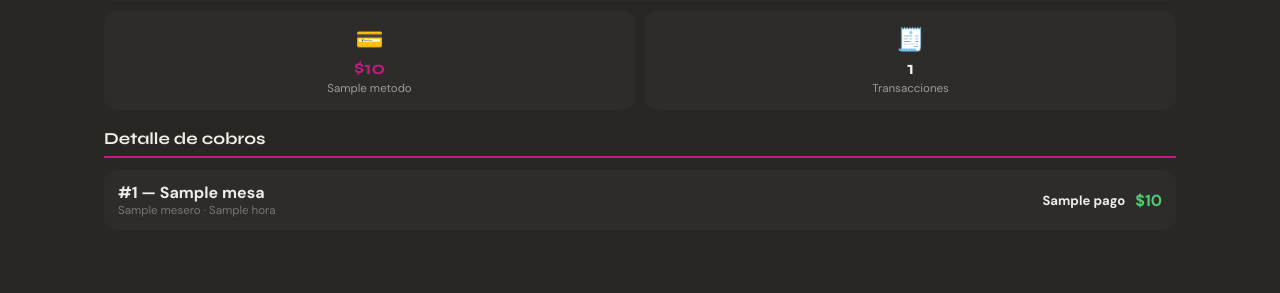
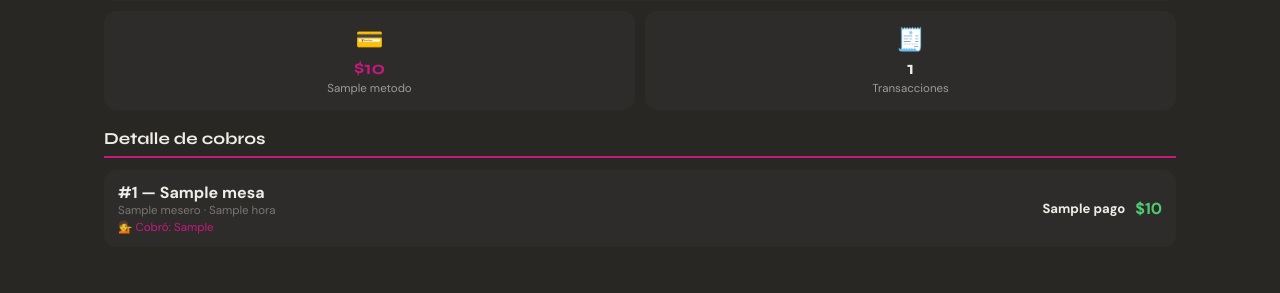
Before and after one commit to lualsa23-max/Jacapizza, a Flask app: template templates/cajero_caja.html in a window 1280 px wide. Shown: the part 163-456 px from the top of the page. Run offline with Flask 3, Linux system fonts and the light colour scheme; the template is opened without the code that fills it: most values are stand-ins (such as "Sample title", 1, 10 or a date in 2020).

Commit message:
Update cajero_caja.html

```diff
--- a/templates/cajero_caja.html
+++ b/templates/cajero_caja.html
@@ -31,6 +31,9 @@
     <div style="flex:1">
       <div class="font-bold">#{{ p.id }} — {{ p.mesa }}</div>
       <div class="text-xs c-gray">{{ p.mesero }} · {{ p.hora }}</div>
+      {% if p.cobrado_por %}
+      <div class="text-xs c-accent" style="margin-top:2px">💁 Cobró: {{ p.cobrado_por }}</div>
+      {% endif %}
     </div>
     {% set col_map = {'Efectivo':'c-green','Tarjeta':'c-orange','Nequi':'c-accent','Daviplata':'c-blue','Llave Bre-B':'c-coral'} %}
     <span class="text-sm font-bold {{ col_map.get(p.pago,'c-white') }}">{{ p.pago }}</span>
```
